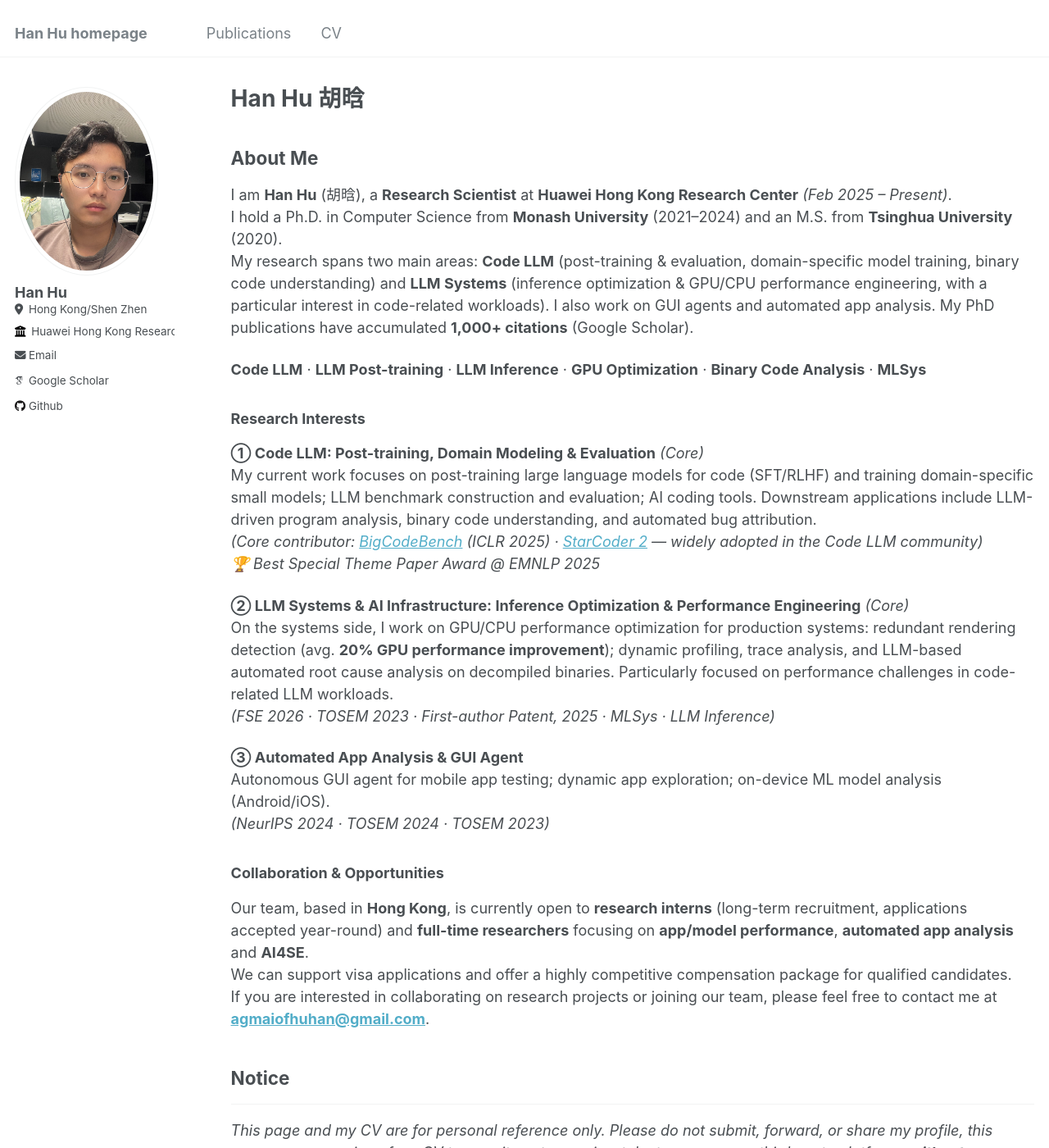
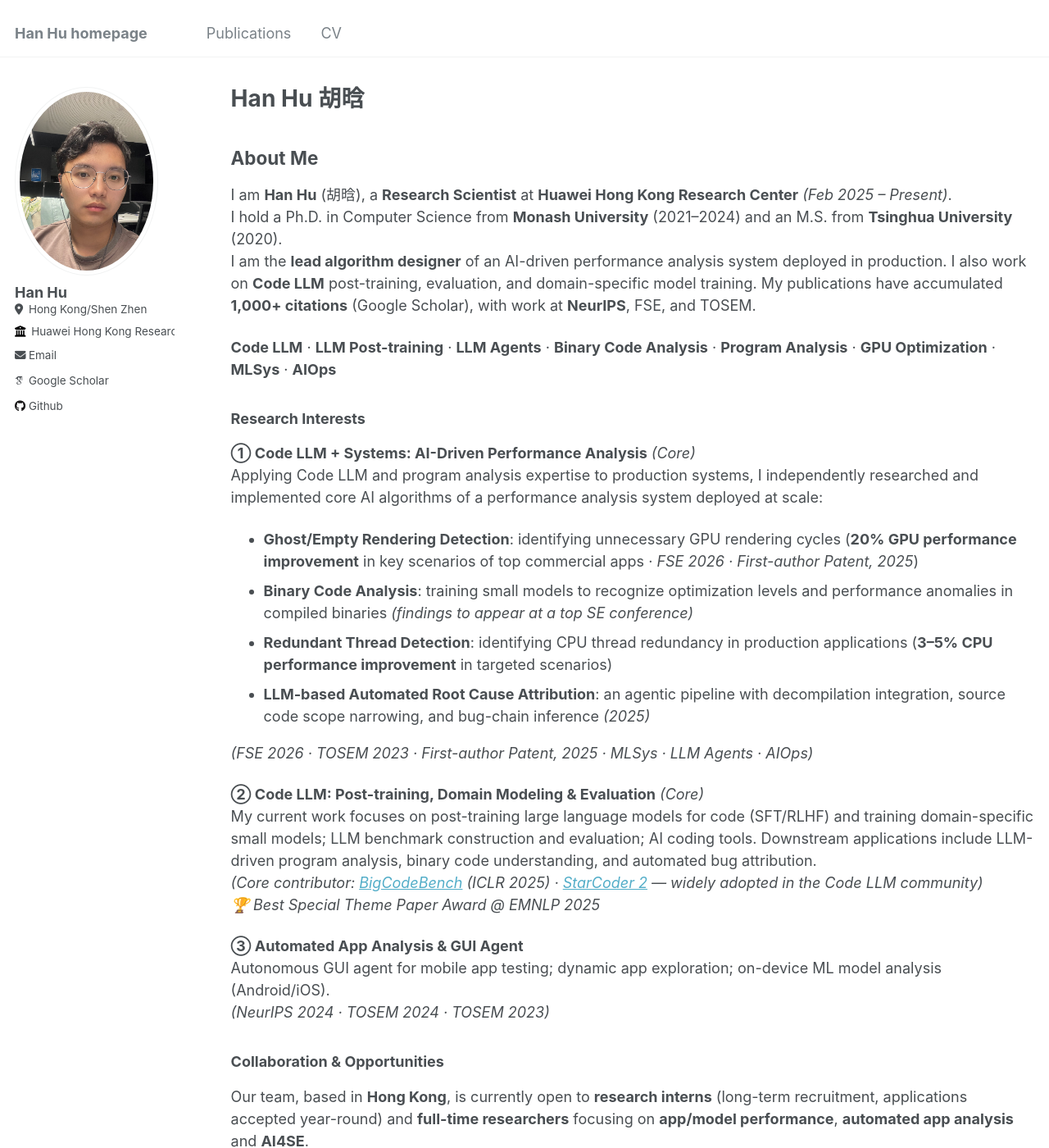
Before and after one commit to huhanGitHub/huhanGitHub.github.io, a Jekyll site: the page built from _pages/about.md, in a window 1280 px wide and 1400 px high. Shown: the whole window at 82% size. Built offline with Jekyll 4.4.1, drawn with Linux system fonts in a browser that asks for light colours; some web fonts are replaced.

Commit message:
Final homepage polish: performance algorithms, identity line, publication phrasing
Made-with: Cursor

```diff
--- a/_pages/about.md
+++ b/_pages/about.md
@@ -12,20 +12,25 @@ redirect_from:
 
 I am **Han Hu** (胡晗), a **Research Scientist** at **Huawei Hong Kong Research Center** *(Feb 2025 – Present)*.
 I hold a Ph.D. in Computer Science from **Monash University** (2021–2024) and an M.S. from **Tsinghua University** (2020).
-My research spans two main areas: **Code LLM** (post-training & evaluation, domain-specific model training, binary code understanding) and **LLM Systems** (inference optimization & GPU/CPU performance engineering, with a particular interest in code-related workloads). I also work on GUI agents and automated app analysis. My PhD publications have accumulated **1,000+ citations** (Google Scholar).
+I am the **lead algorithm designer** of an AI-driven performance analysis system deployed in production. I also work on **Code LLM** post-training, evaluation, and domain-specific model training. My publications have accumulated **1,000+ citations** (Google Scholar), with work at **NeurIPS**, FSE, and TOSEM.
 
-**Code LLM** · **LLM Post-training** · **LLM Inference** · **GPU Optimization** · **Binary Code Analysis** · **MLSys**
+**Code LLM** · **LLM Post-training** · **LLM Agents** · **Binary Code Analysis** · **Program Analysis** · **GPU Optimization** · **MLSys** · **AIOps**
 
 ### Research Interests
 
-**① Code LLM: Post-training, Domain Modeling & Evaluation** *(Core)*
+**① Code LLM + Systems: AI-Driven Performance Analysis** *(Core)*
+Applying Code LLM and program analysis expertise to production systems, I independently researched and implemented core AI algorithms of a performance analysis system deployed at scale:
+- **Ghost/Empty Rendering Detection**: identifying unnecessary GPU rendering cycles (**20% GPU performance improvement** in key scenarios of top commercial apps · *FSE 2026 · First-author Patent, 2025*)
+- **Binary Code Analysis**: training small models to recognize optimization levels and performance anomalies in compiled binaries *(findings to appear at a top SE conference)*
+- **Redundant Thread Detection**: identifying CPU thread redundancy in production applications (**3–5% CPU performance improvement** in targeted scenarios)
+- **LLM-based Automated Root Cause Attribution**: an agentic pipeline with decompilation integration, source code scope narrowing, and bug-chain inference *(2025)*
+
+*(FSE 2026 · TOSEM 2023 · First-author Patent, 2025 · MLSys · LLM Agents · AIOps)*
+
+**② Code LLM: Post-training, Domain Modeling & Evaluation** *(Core)*
 My current work focuses on post-training large language models for code (SFT/RLHF) and training domain-specific small models; LLM benchmark construction and evaluation; AI coding tools. Downstream applications include LLM-driven program analysis, binary code understanding, and automated bug attribution.
 *(Core contributor: [BigCodeBench](https://github.com/bigcode-project/bigcodebench) (ICLR 2025) · [StarCoder 2](https://github.com/bigcode-project/starcoder2) — widely adopted in the Code LLM community)*
 *🏆 Best Special Theme Paper Award @ EMNLP 2025*
-
-**② LLM Systems & AI Infrastructure: Inference Optimization & Performance Engineering** *(Core)*
-On the systems side, I work on GPU/CPU performance optimization for production systems: redundant rendering detection (avg. **20% GPU performance improvement**); dynamic profiling, trace analysis, and LLM-based automated root cause analysis on decompiled binaries. Particularly focused on performance challenges in code-related LLM workloads.
-*(FSE 2026 · TOSEM 2023 · First-author Patent, 2025 · MLSys · LLM Inference)*
 
 **③ Automated App Analysis & GUI Agent**
 Autonomous GUI agent for mobile app testing; dynamic app exploration; on-device ML model analysis (Android/iOS).
```
